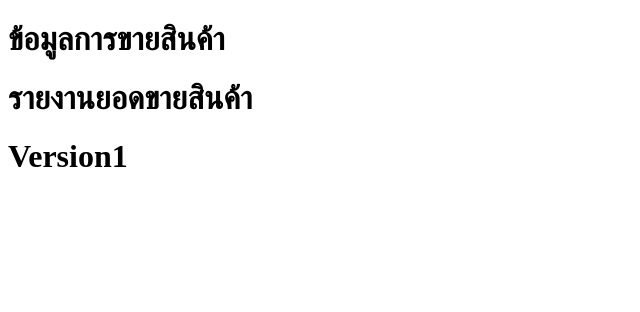
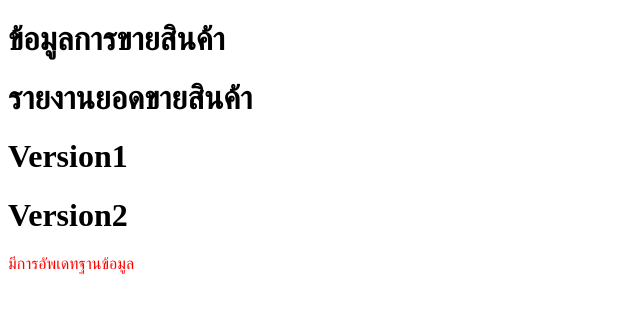
Before and after one commit to ChinaphatWisut/github-example, a plain HTML site: page index.html in a window 1280 px wide. Shown: the whole page, without its empty margins (0-640 px from the left). Drawn offline with Linux system fonts and the light colour scheme.

Commit message:
update database

```diff
--- a/app.js
+++ b/app.js
@@ -2,3 +2,5 @@ console.log("Hello world")
 console.log("Coochitmo")
 console.log("Pita susu")
 console.log("Pid")
+console.log("nong narak")
+console.log("Nayok Rathamonthi")
--- a/index.html
+++ b/index.html
@@ -14,5 +14,7 @@
     <h1>ข้อมูลการขายสินค้า</h1>
     <h1>รายงานยอดขายสินค้า</h1>
     <h1>Version1</h1>
+    <h1>Version2</h1>
+    <p>มีการอัพเดทฐานข้อมูล</p>
 </body>
 </html>
```
Also changed, not shown: readme.txt.
